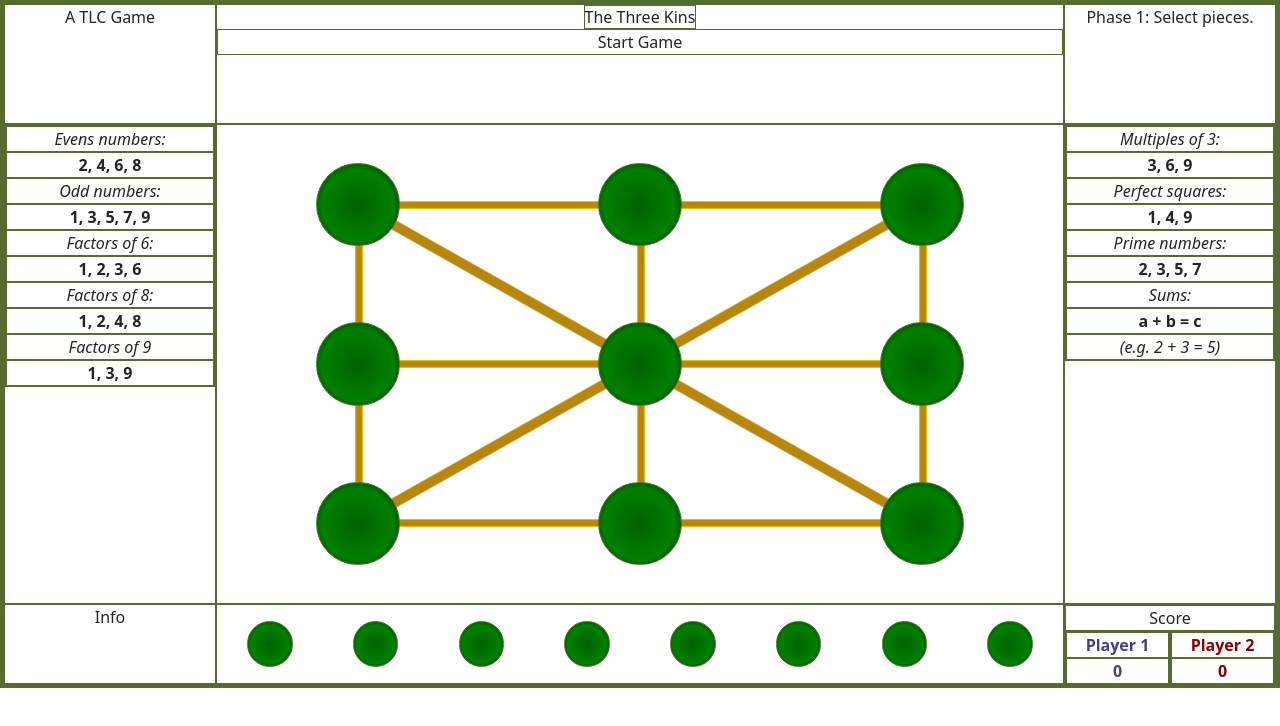
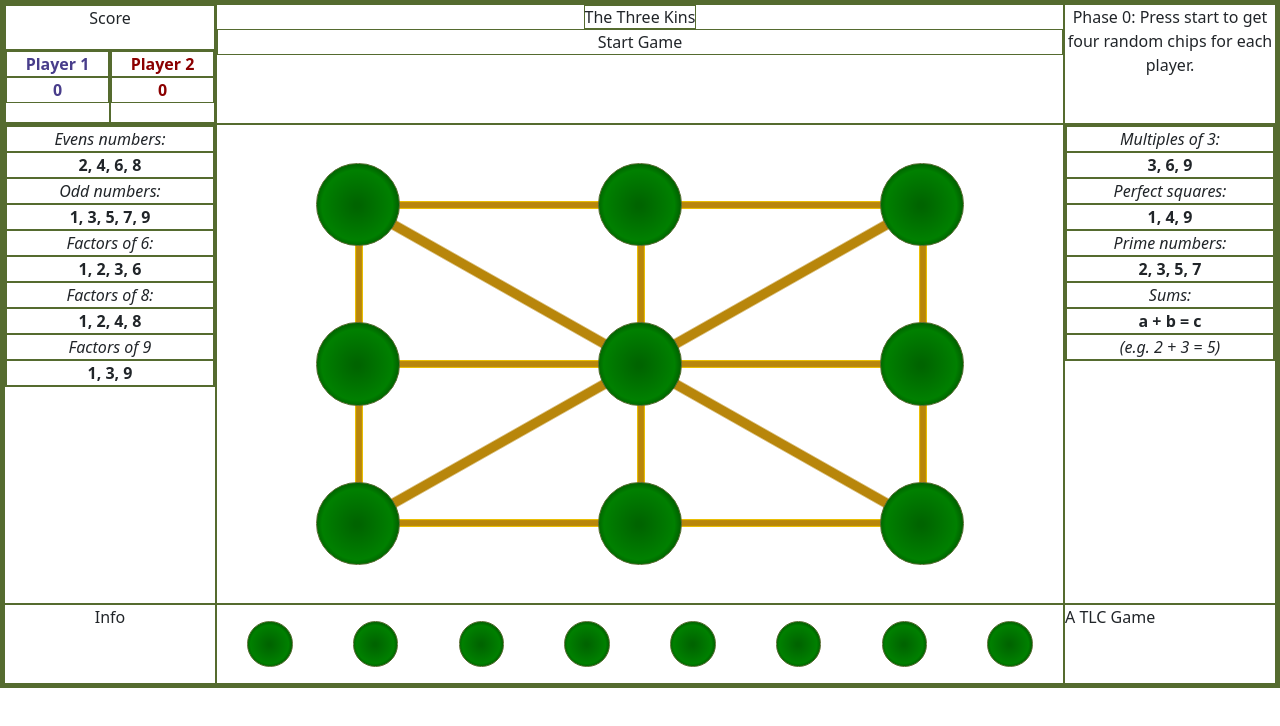
Before and after one commit to TLCgames/TLCgames.github.io, a plain HTML site: page index.html in a window 1280 px wide. Drawn offline with nearby package versions, Linux system fonts and the light colour scheme.

Commit message:
Add phase info updates. Reposition Scoreboard to top left. Update readme.

```diff
--- a/css/styles.css
+++ b/css/styles.css
@@ -159,6 +159,25 @@ rightFooter > player1, rightFooter > player2 {
     font-weight: 600;
 }
 
+leftHeader {
+    grid-area: leftHeader;
+    display: flex;
+    flex-wrap: wrap;
+    flex-basis: 50%;
+}
+
+leftHeader > header {
+    flex-basis: 100%;
+}
+
+leftHeader > player1, leftHeader > player2 {
+    display: flex;
+    flex-wrap: wrap;
+    flex-basis: 50%;
+    flex-direction: column;
+    font-weight: 600;
+}
+
 player1 {
     color: darkslateblue;
 }
--- a/index.html
+++ b/index.html
@@ -14,8 +14,16 @@
         <gameArea>
 
 
-                <leftHeader>
-                    A TLC Game
+                <leftHeader id="score">
+                    <header>Score</header>
+                    <player1>
+                        <player>Player 1</player>
+                        <score id="1">0</score>
+                    </player1>
+                    <player2>
+                        <player>Player 2</player>
+                        <score id="2">0</score>
+                    </player2>
                 </leftHeader>
 
                 <header id="header">
@@ -23,7 +31,7 @@
                     <p>Start Game</p>
                 </header>
 
-                <rightHeader>Phase 1: Select pieces.</rightHeader>
+                <rightHeader id="phase">Phase 0: Press start to get four random chips for each player.</rightHeader>
 
 
             <left>
@@ -81,15 +89,7 @@
             </footer>
 
             <rightFooter id="score">
-                <header>Score</header>
-                <player1>
-                    <player>Player 1</player>
-                    <score id="1">0</score>
-                </player1>
-                <player2>
-                    <player>Player 2</player>
-                    <score id="2">0</score>
-                </player2>
+                A TLC Game
             </rightFooter>
 
         </gameArea>
--- a/js/engine.js
+++ b/js/engine.js
@@ -217,6 +217,7 @@ const assignPieces = function(){
     for(var j=0; j < 8; j++){
         document.getElementById(chipData[j].id).addEventListener('click', returner);
     }
+    document.getElementById('phase').innerHTML = `Phase 1: Each player returns one of their four chips.`;
 }
 
 let returnTracker = [];
@@ -360,6 +361,7 @@ const mover = function(targ){
 let trayChips = [];
 
 function initPhaseTwo(){
+    document.getElementById('phase').innerHTML = `Phase 2: Place chips on the board, trying to get 3 in a row.`;
     for(i in chipData){
         document.getElementById(chipData[i].id).addEventListener('click', selector);
         trayChips.push([chipData[i].id,chipData[i].player,i]);
```
Also changed, not shown: 1 other file.
